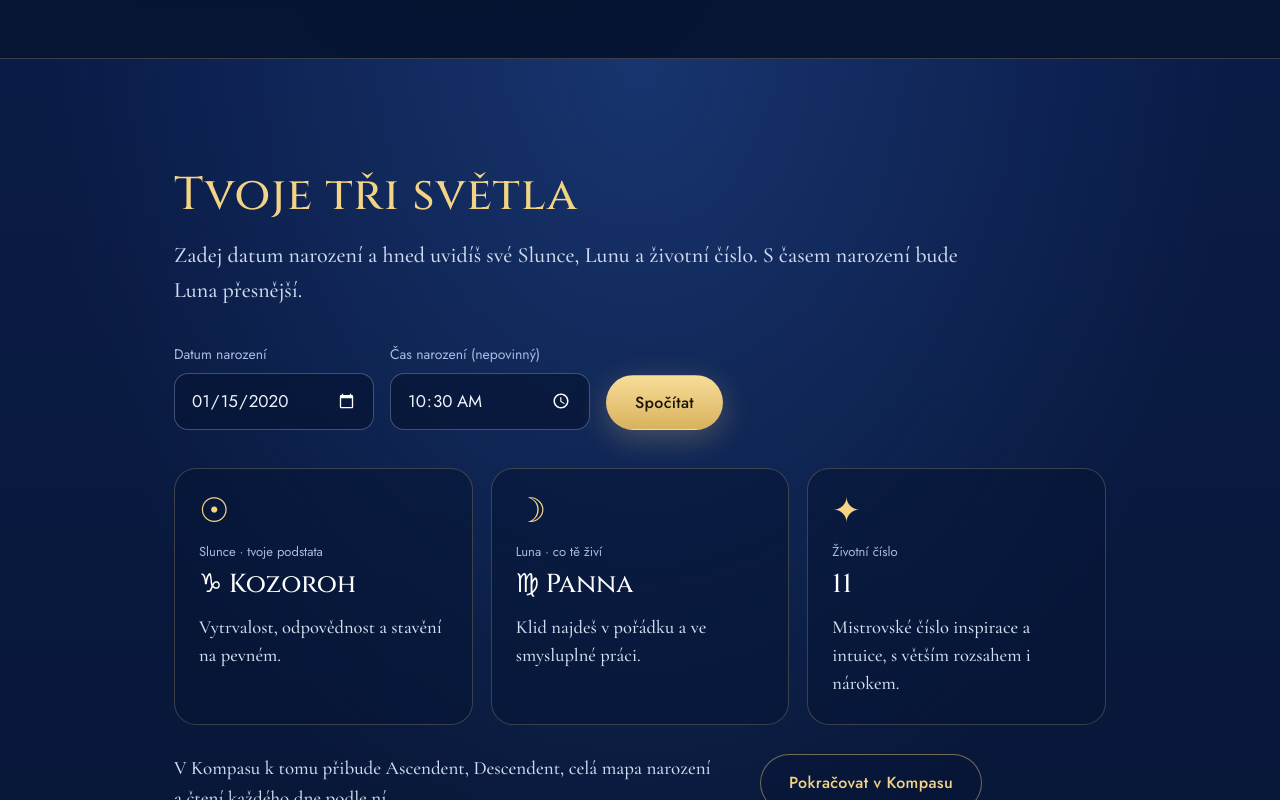
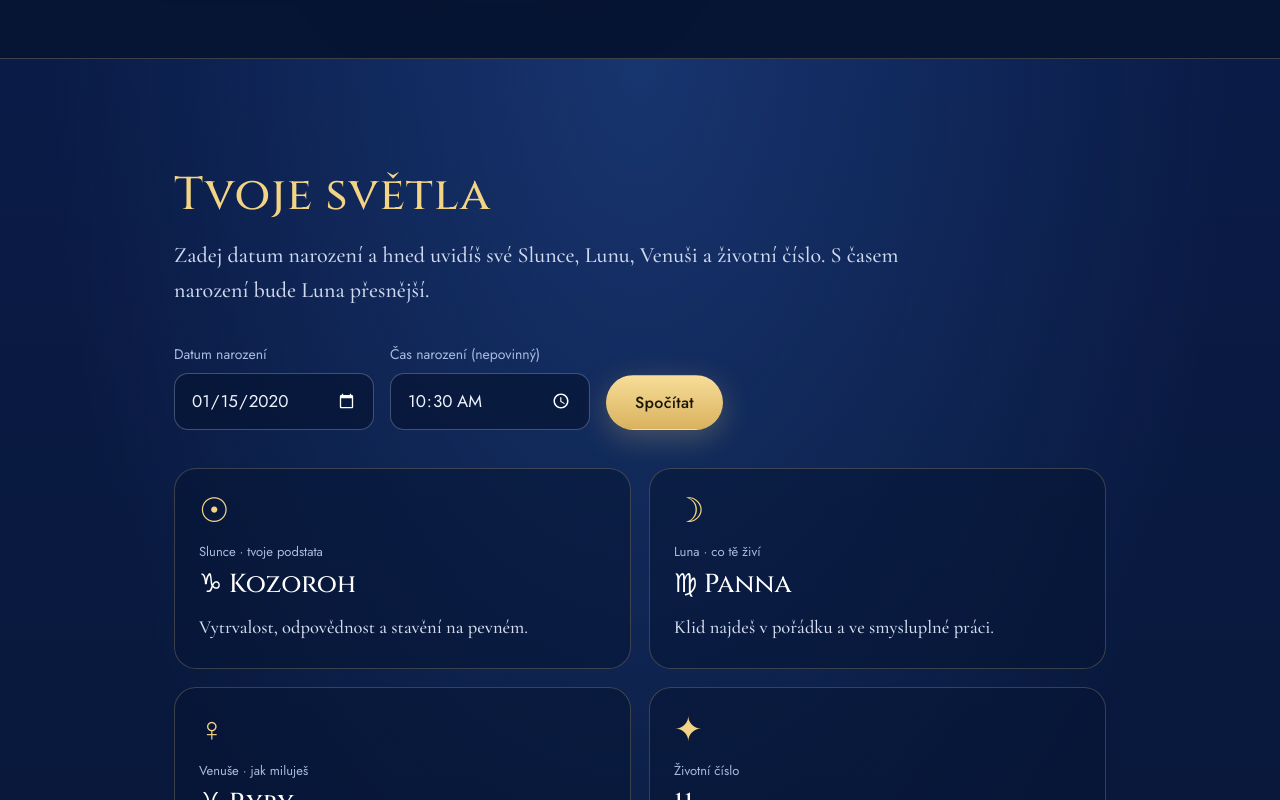
Before and after one commit to lukassirael-stack/oaza-homepage, a website: page oaza-web/nebesky-kompas.html in a window 1280 px wide. Both pictures are taken after typing "2020-01-15", "10:30" into the empty fields and a click on the button "Spočítat". Shown: the part 3921-4721 px from the top of the page. Drawn offline with nearby package versions, Linux system fonts and the light colour scheme.

Commit message:
Nebeský kompas landing: Venuše v Tvých světlech, Kdo se k tobě hodí v plné verzi

```diff
--- a/oaza-web/nebesky-kompas.html
+++ b/oaza-web/nebesky-kompas.html
@@ -150,7 +150,7 @@ h2.nadpis{font-family:'Cinzel',serif;font-weight:500;font-size:clamp(30px,3.6vw,
 .pole label{font-family:'Jost',sans-serif;font-size:14px;color:var(--mlha)}
 .pole input{font:inherit;font-family:'Jost',sans-serif;font-size:17px;color:var(--perla);background:rgba(7,21,52,.7);border:1px solid rgba(169,187,223,.35);border-radius:14px;padding:13px 16px;min-width:200px;color-scheme:dark}
 .pole input:focus{border-color:var(--zlato);outline:none;box-shadow:0 0 0 3px rgba(243,211,132,.18)}
-.svetla{display:grid;grid-template-columns:repeat(3,minmax(0,1fr));gap:18px;margin-top:38px}
+.svetla{display:grid;grid-template-columns:repeat(2,minmax(0,1fr));gap:18px;margin-top:38px}
 .svetlo{border:1px solid var(--linka);border-radius:22px;padding:26px 24px;background:rgba(7,21,52,.55);min-height:180px}
 .svetlo .sym{font-size:34px;color:var(--zlato);line-height:1}
 .svetlo .co{font-family:'Jost',sans-serif;font-size:13px;color:var(--mlha);margin-top:12px}
@@ -385,8 +385,8 @@ footer a{color:#c9d6f2}
 <!-- ================= VYZKOUŠEJ ================= -->
 <section class="sekce zkus" id="zkus">
   <div class="obal">
-    <h2 class="nadpis">Tvoje tři světla</h2>
-    <p class="podnadpis">Zadej datum narození a&nbsp;hned uvidíš své Slunce, Lunu a&nbsp;životní číslo. S&nbsp;časem narození bude Luna přesnější.</p>
+    <h2 class="nadpis">Tvoje světla</h2>
+    <p class="podnadpis">Zadej datum narození a&nbsp;hned uvidíš své Slunce, Lunu, Venuši a&nbsp;životní číslo. S&nbsp;časem narození bude Luna přesnější.</p>
     <form class="zkus-form" id="zkus-form">
       <div class="pole"><label for="z-datum">Datum narození</label><input type="date" id="z-datum" required min="1900-01-01" max="2030-12-31"></div>
       <div class="pole"><label for="z-cas">Čas narození (nepovinný)</label><input type="time" id="z-cas"></div>
@@ -395,10 +395,11 @@ footer a{color:#c9d6f2}
     <div class="svetla" id="svetla" hidden aria-live="polite">
       <div class="svetlo"><div class="sym" aria-hidden="true">☉&#xFE0E;</div><div class="co">Slunce · tvoje podstata</div><div class="kde" id="s-slunce"></div><p id="s-slunce-t"></p></div>
       <div class="svetlo"><div class="sym" aria-hidden="true">☽&#xFE0E;</div><div class="co">Luna · co tě živí</div><div class="kde" id="s-luna"></div><p id="s-luna-t"></p></div>
+      <div class="svetlo"><div class="sym" aria-hidden="true">♀&#xFE0E;</div><div class="co">Venuše · jak miluješ</div><div class="kde" id="s-venuse"></div><p id="s-venuse-t"></p></div>
       <div class="svetlo"><div class="sym" aria-hidden="true">✦</div><div class="co">Životní číslo</div><div class="kde" id="s-cislo"></div><p id="s-cislo-t"></p></div>
     </div>
     <div class="zkus-dal" id="zkus-dal" hidden>
-      <p>V&nbsp;Kompasu k&nbsp;tomu přibude Ascendent, Descendent, celá mapa narození a&nbsp;čtení každého dne podle ní.</p>
+      <p>V&nbsp;Kompasu k&nbsp;tomu přibude Ascendent, Descendent, celá mapa narození, čtení každého dne podle ní a&nbsp;partnerský profil Kdo se k&nbsp;tobě hodí.</p>
       <a class="tl obrys" href="https://nebe.oaza-adamanthea.cz" data-mer="otevrit-svetla">Pokračovat v&nbsp;Kompasu</a>
     </div>
     <p class="vysvetl" id="zkus-pozn">Výpočet proběhne jen ve tvém prohlížeči. Čas bereme jako středoevropský, stejně jako v&nbsp;Česku a&nbsp;na Slovensku.</p>
@@ -418,6 +419,7 @@ footer a{color:#c9d6f2}
       <ul class="seznam">
         <li><b>Tvůj horoskop ve dvanácti kapitolách</b> od osobnosti přes vztahy a&nbsp;práci až po duchovní cestu.</li>
         <li><b>Čím teď procházíš.</b> Tranzity jako oblouky s&nbsp;daty, kdy začínají, kdy jsou přesné a&nbsp;kdy doznívají.</li>
+        <li><b>Kdo se k&nbsp;tobě hodí.</b> Partnerský profil z&nbsp;tvé mapy a&nbsp;znamení, se kterými ti to jde lehce.</li>
         <li><b>Vztahy</b> s&nbsp;porovnáním dvou map a&nbsp;čtením pro tvé blízké.</li>
         <li><b>Tvá čísla, Čakra roku a&nbsp;Velké návraty</b> Slunce, Luny, Jupiteru a&nbsp;Saturnu.</li>
         <li><b>Mayský a&nbsp;čínský horoskop</b> jako dva další pohledy na tvé narození.</li>
@@ -505,6 +507,7 @@ footer a{color:#c9d6f2}
         </ul></div>
 
         <div class="skup"><h4>Ty a&nbsp;tvoji blízcí</h4><ul>
+          <li>Kdo se k&nbsp;tobě hodí<small>partnerský profil z&nbsp;Descendentu, Venuše, Marsu a&nbsp;Luny a&nbsp;znamení, se kterými ti to jde lehce</small></li>
           <li>Vztahy: porovnání dvou map narození</li>
           <li>Číst jako: celé čtení O&nbsp;tobě pro kohokoli z&nbsp;tvých blízkých</li>
         </ul></div>
@@ -598,6 +601,7 @@ footer a{color:#c9d6f2}
   var GL=['♈','♉','♊','♋','♌','♍','♎','♏','♐','♑','♒','♓'].map(function(g){return g+'\uFE0E';});
   var SLUNCE=['odvaha začínat, přímost a oheň pro nové věci','stálost, smysly a trpělivá síla','zvídavost, slovo a lehkost spojování','péče, domov a hluboká citlivost','srdce, tvořivost a radost ze světla','pečlivost, služba a smysl pro řád','harmonie, vztahy a cit pro krásu','hloubka, proměna a věrnost pravdě','víra, rozhled a touha po smyslu','vytrvalost, odpovědnost a stavění na pevném','originalita, přátelství a pohled dopředu','soucit, intuice a spojení s celkem'];
   var LUNA=['Klid najdeš, když se můžeš hned pustit do akce.','Klid najdeš v pohodlí, dobrém jídle a pevné půdě pod nohama.','Klid najdeš v rozhovoru a v tom, co se nového dozvíš.','Klid najdeš doma mezi svými.','Klid najdeš, když tvoříš a tvoje světlo je vidět.','Klid najdeš v pořádku a ve smysluplné práci.','Klid najdeš v harmonii a kráse kolem sebe.','Klid najdeš v hloubce a ve sdílení s někým, komu důvěřuješ.','Klid najdeš na cestě, ve volnosti a s výhledem.','Klid najdeš v jasném plánu a na svém pevném místě.','Klid najdeš mezi přáteli, kde můžeš být sám sebou.','Klid najdeš v tichu, hudbě a chvíli snění.'];
+  var VENUSE=['Miluješ rychle, přímo a naplno; jiskra a dobývání tě baví.','Miluješ smysly a stálostí: dotek, společné jídlo, věrnost.','Miluješ slovem a hrou; láska u tebe musí mluvit a smát se.','Miluješ péčí a pamětí srdce: kdo je tvůj, je tvůj.','Miluješ velkoryse a s gestem; láska má zářit a být vidět.','Miluješ činem a všímavostí, malými věcmi každý den.','Miluješ souladem a krásou; umění být ve dvou je tvůj dar.','Miluješ hluboko a bezezbytku; celistvost je u tebe jediná možnost.','Miluješ svobodně a s humorem; láska je pro tebe cesta a výhled.','Miluješ vážně, věrně a činy spíš než slovy; vztah stavíš na roky.','Miluješ přátelstvím a volností; blízkost potřebuješ bez pout.','Miluješ oddaně, s citem pro duši druhého; vztah je pro tebe útočiště.'];
   var CISLA={1:'Začátky a vlastní cesta. Jdeš první a otevíráš nové.',2:'Spolupráce a citlivost. Spojuješ lidi a vnímáš jemné tóny.',3:'Tvořivost a radost z vyjádření. Slovo, barva, hra.',4:'Řád a pevné základy. Stavíš tak, aby to vydrželo.',5:'Svoboda a změna. Učíš se pohybem a zkušeností.',6:'Láska, péče a odpovědnost za domov a blízké.',7:'Hledání pravdy, ticho a vnitřní poznání.',8:'Síla, hojnost a schopnost věci uskutečnit.',9:'Soucit, moudrost a dokončování kruhů.',11:'Mistrovské číslo inspirace a intuice, s větším rozsahem i nárokem.',22:'Mistrovské číslo stavitele, který převádí vize do světa.',33:'Mistrovské číslo služby z lásky a uzdravujícího slova.'};
   var $=function(id){return document.getElementById(id);};
   var znameni=function(lon){return Math.floor((((lon%360)+360)%360)/30);};
@@ -611,6 +615,7 @@ footer a{color:#c9d6f2}
   }
   function lunaLon(d){ return Astronomy.EclipticGeoMoon(d).lon; }
   function slunceLon(d){ return Astronomy.SunPosition(d).elon; }
+  function venuseLon(d){ var v=Astronomy.GeoVector('Venus',d,true); var e=Astronomy.Ecliptic(v); return e.elon; }
 
   // ---- obloha právě teď ----
   function tedka(){
@@ -649,7 +654,7 @@ footer a{color:#c9d6f2}
     var p=v.split('-').map(Number), t=(c||'12:00').split(':').map(Number);
     nacti(function(){
       var d=prahaNaUTC(p[0],p[1],p[2],t[0],t[1]);
-      var zs=znameni(slunceLon(d)), ll=lunaLon(d), zl=znameni(ll);
+      var zs=znameni(slunceLon(d)), ll=lunaLon(d), zl=znameni(ll), zv=znameni(venuseLon(d));
       $('s-slunce').textContent=GL[zs]+' '+ZN[zs];
       $('s-slunce-t').textContent=SLUNCE[zs].charAt(0).toUpperCase()+SLUNCE[zs].slice(1)+'.';
       $('s-luna').textContent=GL[zl]+' '+ZN[zl];
@@ -660,6 +665,8 @@ footer a{color:#c9d6f2}
         if(stupen<6.6||stupen>23.4){ var vedle=stupen<15?(zl+11)%12:(zl+1)%12; tx+=' Ten den Luna přecházela z '+(stupen<15?ZN_GEN[vedle]+' do '+ZN_GEN[zl]:ZN_GEN[zl]+' do '+ZN_GEN[vedle])+', čas narození to upřesní.'; }
       }
       $('s-luna-t').textContent=tx;
+      $('s-venuse').textContent=GL[zv]+' '+ZN[zv];
+      $('s-venuse-t').textContent=VENUSE[zv]+' Celý partnerský profil a znamení, se kterými ti to jde lehce, najdeš v plné verzi Kompasu.';
       var cislo=redukuj(v.replace(/-/g,'').split('').reduce(function(s,ch){return s+(+ch);},0));
       $('s-cislo').textContent=String(cislo);
       $('s-cislo-t').textContent=CISLA[cislo];
```
